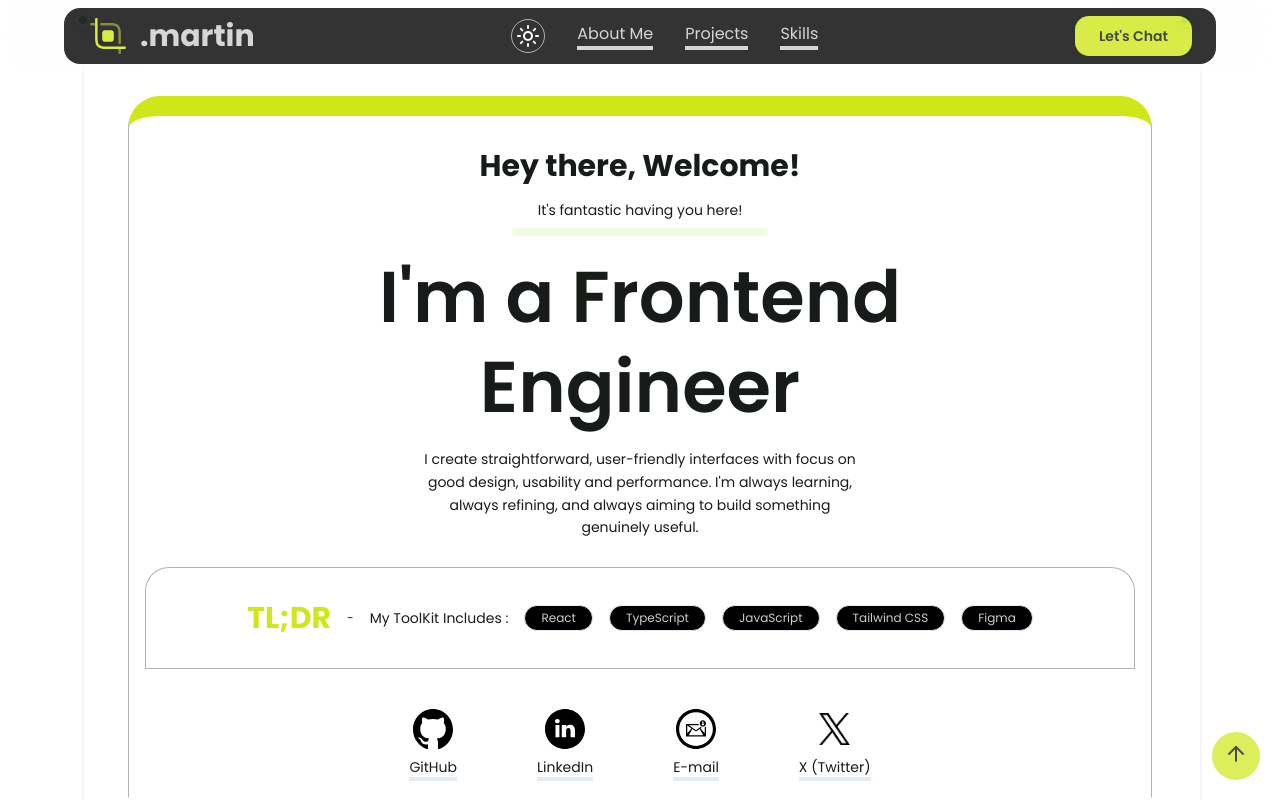
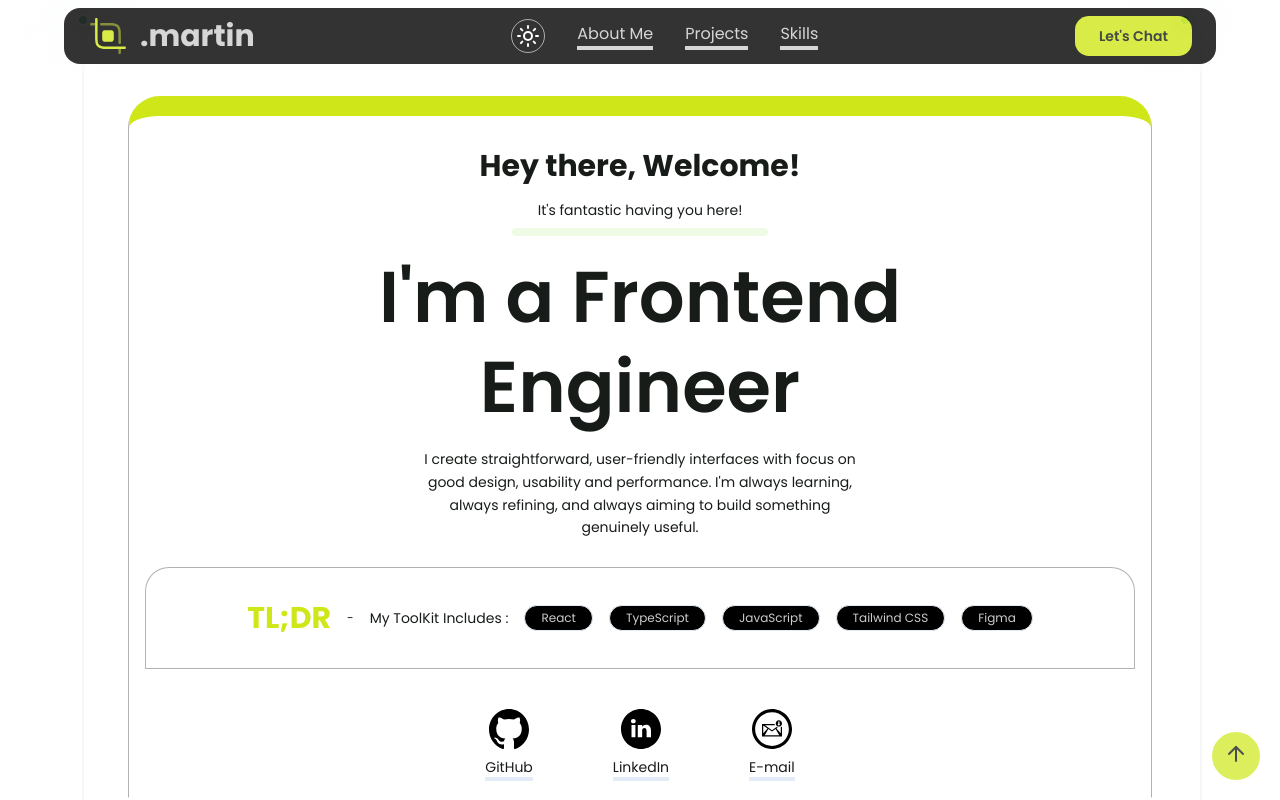
Before and after one commit to devmartin-9000/martin-9000, a React (Vite) app: page / in a window 1280 px wide. Shown: the top 800 px of the page. Built offline with nearby package versions, Linux system fonts and the light colour scheme; a web font is replaced by a local one.

Commit message:
remove commented-out code for cleaner structure

```diff
--- a/src/App.tsx
+++ b/src/App.tsx
@@ -7,7 +7,6 @@ import {
 import { useEffect } from "react";
 
 import NavBar from "./components/ui/navBar";
-// import { TracingBeam } from "./components/ui/tracing-beam";
 import HeroSection from "./pages/heroSection";
 import AboutMe from "./pages/aboutMe";
 import Projects from "./pages/projects";
--- a/src/pages/contact.tsx
+++ b/src/pages/contact.tsx
@@ -14,21 +14,21 @@ const ContactSection: React.FC = () => {
 			imageUrl: "./assets/email-icon.svg",
 			link: "mailto:dev.martinjack9000@gmail.com",
 		},
-		{
-			name: "Discord",
-			imageUrl: "./assets/discord-icon.svg",
-			link: "https://discord.com/devmartin-9000",
-		},
+		// {
+		// 	name: "Discord",
+		// 	imageUrl: "./assets/discord-icon.svg",
+		// 	link: "https://discord.com/devmartin-9000",
+		// },
 		{
 			name: "LinkedIn",
 			imageUrl: "./assets/linkedin-icon.svg",
 			link: "https://linkedin.com/in/martin-jack9000",
 		},
-		{
-			name: "X (Twitter)",
-			imageUrl: "./assets/x-icon.png",
-			link: "https://x.com/devmartin9000",
-		},
+		// {
+		// 	name: "X (Twitter)",
+		// 	imageUrl: "./assets/x-icon.png",
+		// 	link: "https://x.com/devmartin9000",
+		// },
 	];
 	return (
 		<section
--- a/src/pages/heroSection.tsx
+++ b/src/pages/heroSection.tsx
@@ -112,7 +112,7 @@ const HeroSection = () => {
 									<p className="text-sm">Open in a new tab</p>
 								</TooltipContent>
 							</Tooltip>
-							<Tooltip>
+							{/* <Tooltip>
 								<TooltipTrigger asChild>
 									<a
 										href="https://x.com/devmartin9000"
@@ -131,7 +131,7 @@ const HeroSection = () => {
 								<TooltipContent>
 									<p className="text-sm">Open in a new tab</p>
 								</TooltipContent>
-							</Tooltip>
+							</Tooltip> */}
 						</div>
 					</div>
 				</div>
```
